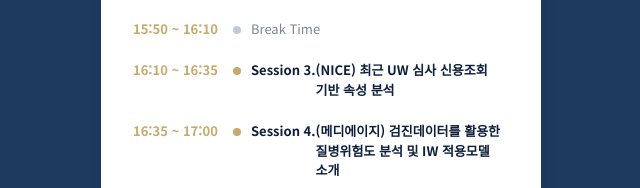
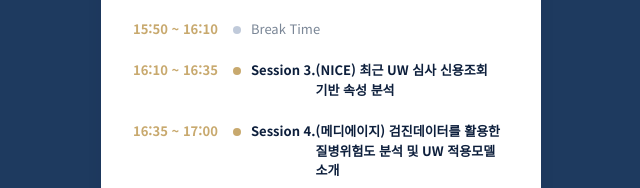
Before and after one commit to wjstjdqo1-hue/2026-uw-seminar, a plain HTML site: page index.html in a window 1280 px wide. Shown: the part 1257-1445 px from the top of the page, 319-959 px from the left. Drawn offline with Linux system fonts and the light colour scheme.

Commit message:
Update index.html

```diff
--- a/index.html
+++ b/index.html
@@ -259,7 +259,7 @@
         <div class="prog-item">
           <div class="prog-time">16:35 ~ 17:00</div>
           <div class="prog-content">
-            <div class="prog-title"><span class="prog-label">Session 4. </span><span class="prog-desc">(메디에이지) 검진데이터를 활용한 질병위험도 분석 및 IW 적용모델 소개</span></div>
+            <div class="prog-title"><span class="prog-label">Session 4. </span><span class="prog-desc">(메디에이지) 검진데이터를 활용한 질병위험도 분석 및 UW 적용모델 소개</span></div>
           </div>
         </div>
         <div class="prog-item prize">
```
